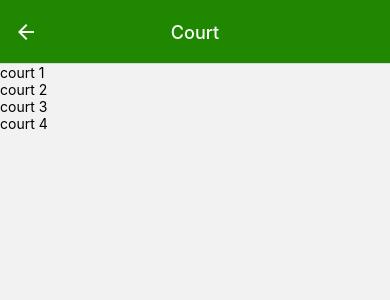
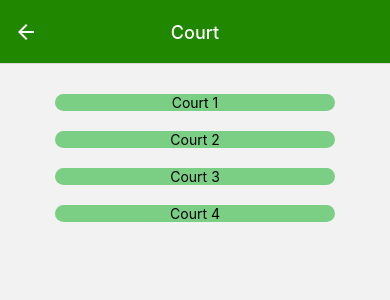
Before and after one commit to LittleT0fu/439Project, a React Native app: screen /court in a window 390 px wide. Shown: the top 300 px of the page. Built offline with nearby package versions, Linux system fonts and the light colour scheme.

Commit message:
logo update

```diff
--- a/App.js
+++ b/App.js
@@ -15,12 +15,17 @@ export default function App() {
       <Stack.Navigator>
         <Stack.Screen name="open" component={OpenScreen} options={{ headerShown: false }} />
         <Stack.Screen name="court" component={Court} options={{
-          title: "Court", headerBackVisible: false,
+          title: "Court",
+          headerBackVisible: false,
           headerTitleAlign: 'center',
           headerStyle: { backgroundColor: "#1F8700" },
           headerTintColor: '#fff',
         }} />
-        <Stack.Screen name="detail" component={Court_detail}/>
+        <Stack.Screen name="detail" component={Court_detail} options={{
+          headerTitleAlign: 'center',
+          headerStyle: { backgroundColor: "#1F8700" },
+          headerTintColor: '#fff',
+        }} />
       </Stack.Navigator>
     </NavigationContainer>
   );
--- a/package.json
+++ b/package.json
@@ -20,7 +20,7 @@
     "react-native-gesture-handler": "~2.5.0",
     "react-native-reanimated": "^3.0.0-rc.0",
     "react-native-screens": "~3.15.0",
-    "react-native-snap-carousel": "^1.3.1",
+    "react-native-snap-carousel": "^1.6.1",
     "react-native-web": "^0.18.9"
   },
   "devDependencies": {
--- a/screens/Court.js
+++ b/screens/Court.js
@@ -1,4 +1,4 @@
-import { View, Text, FlatList, TouchableOpacity, SafeAreaView } from 'react-native'
+import { View, Text, FlatList, TouchableOpacity, SafeAreaView, StyleSheet } from 'react-native'
 import React from 'react'
 import { NavigationContainer } from '@react-navigation/native'
 import { NativeScreenNavigationContainer } from 'react-native-screens'
@@ -7,30 +7,46 @@ import { NativeScreenNavigationContainer } from 'react-native-screens'
 const DATA_Court = [
     {
         id: 'c1',
-        court: 'court 1'
+        court: 'Court 1'
     },
     {
         id: 'c2',
-        court: 'court 2'
+        court: 'Court 2'
     },
     {
         id: 'c3',
-        court: 'court 3'
+        court: 'Court 3'
     },
     {
         id: 'c4',
-        court: 'court 4'
+        court: 'Court 4'
     }
 
 ]
 
-const Court = ( {navigation}) => {
+const Court = ({ navigation }) => {
+
+
+    const ItemSeparatorView = () => {
+        return (
+          // Flat List Item Separator
+          <View
+            style={{
+              height: 0.5,
+              width: "100%",
+              backgroundColor: "#C8C8C8",
+            }}
+          />
+        );
+      };
 
 
     const _render = ({ item }) => {
         return (
-            <SafeAreaView>
-                <TouchableOpacity onPress={()=> navigation.navigate("detail", {court : item.court}) }>
+            <SafeAreaView style={styles.data_Container}>
+                <TouchableOpacity
+                    style={styles.touch_style}
+                    onPress={() => navigation.navigate("detail", { court: item.court })}>
                     <View>
                         <Text>{item.court}</Text>
                     </View>
@@ -42,7 +58,8 @@ const Court = ( {navigation}) => {
 
 
     return (
-        <View>
+        <View style={styles.container}>
+
             <FlatList
                 data={DATA_Court}
                 keyExtractor={(item) => item.id.toString()}
@@ -53,3 +70,31 @@ const Court = ( {navigation}) => {
 }
 
 export default Court
+
+const styles = StyleSheet.create({
+    container: {
+        flex: 1,
+        alignItems: 'center',
+        justifyContent: 'center',
+        marginTop: 20,
+        width:"100%",
+    },
+    touch_style: {
+        width: "100%",
+        borderRadius: 0.5,
+        width:"100%",
+        height:"100%",
+        alignItems: 'center',
+        justifyContent: 'center',
+    },
+    data_Container: {
+        flex: 1,
+        alignItems: 'center',
+        justifyContent: 'center',
+        margin: 10,
+        height: 60,
+        width: 280,
+        backgroundColor: '#7BCF85',
+        borderRadius : 20
+    }
+})
--- a/screens/OpenScreen.js
+++ b/screens/OpenScreen.js
@@ -1,18 +1,16 @@
 
-import { StyleSheet, Text, View, TouchableOpacity, SafeAreaView } from 'react-native';
+import { StyleSheet, Text, View, TouchableOpacity, SafeAreaView ,Image } from 'react-native';
 
 export default function OpenScreen({navigation}) {
   return (
     <SafeAreaView style={styles.container}>
       <TouchableOpacity style={styles.touchOcapa} onPress={()=> navigation.replace("court")}>
-        <View style={{ alignItems: 'center' }}>
-          <Text style={styles.title}>TNI</Text>
-          <Text style={styles.title}>Badminton</Text>
-          <Text style={styles.title}>Court</Text>
+        <View style={{ alignItems: 'center'}}>
+          <Image style={{width:300 , height:300}} source={require('../image/logo.png')}/>
         </View>
 
-        <View style={{marginTop : 50}}>
-          <Text>
+        <View style={{marginTop : 40}}>
+          <Text style={styles.Touch2Start}>
             Touch to Start
           </Text>
         </View>
@@ -24,10 +22,9 @@ export default function OpenScreen({navigation}) {
 const styles = StyleSheet.create({
   container: {
     flex: 1,
-    backgroundColor: '#fff',
     alignItems: 'center',
     justifyContent: 'center',
-    backgroundColor: '#1F8700'
+    backgroundColor: '#7BCF85'
   },
   title: {
     fontSize: 48,
@@ -42,6 +39,8 @@ const styles = StyleSheet.create({
     marginHorizontal : 50
   },
   Touch2Start:{
-    fontSize:100,
+    fontSize:24,
+    color:'black',
+    fontWeight:'bold'
   }
 });
```
Also changed, not shown: image/logo.png (added), 1 other file (tests, documents, lock files or other folders).
